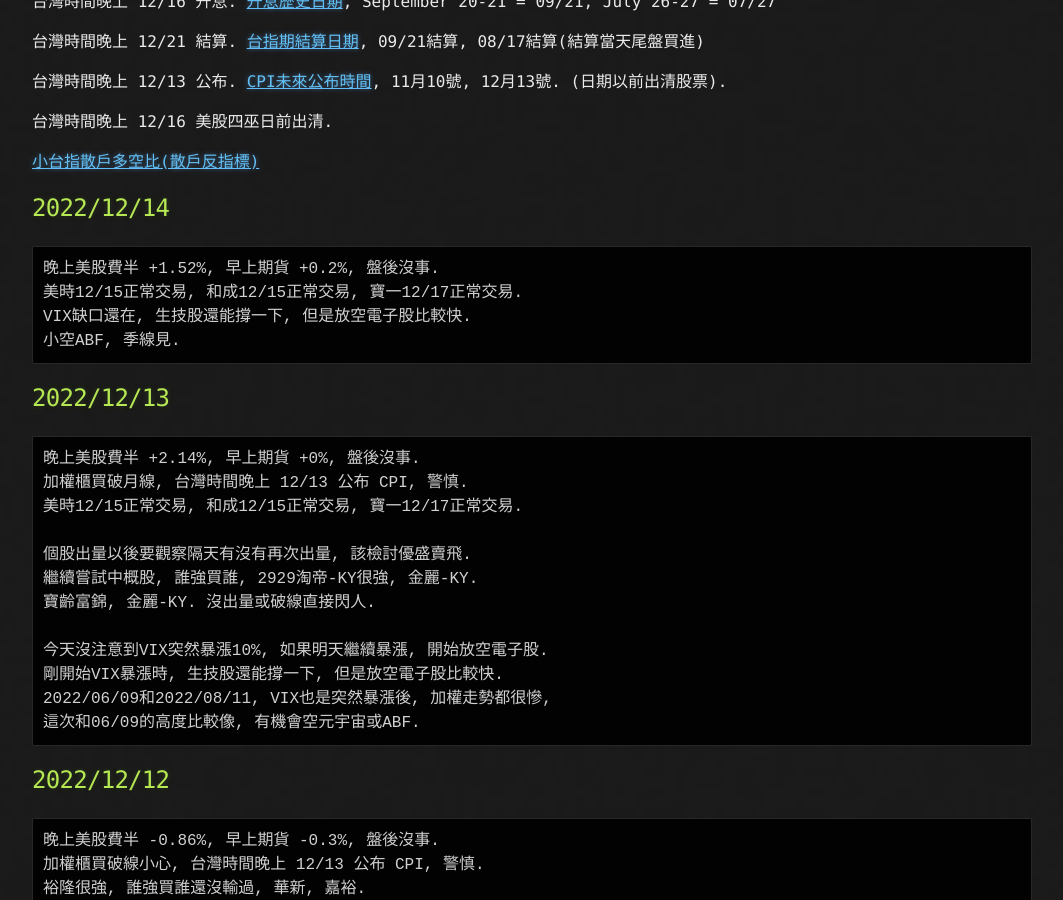
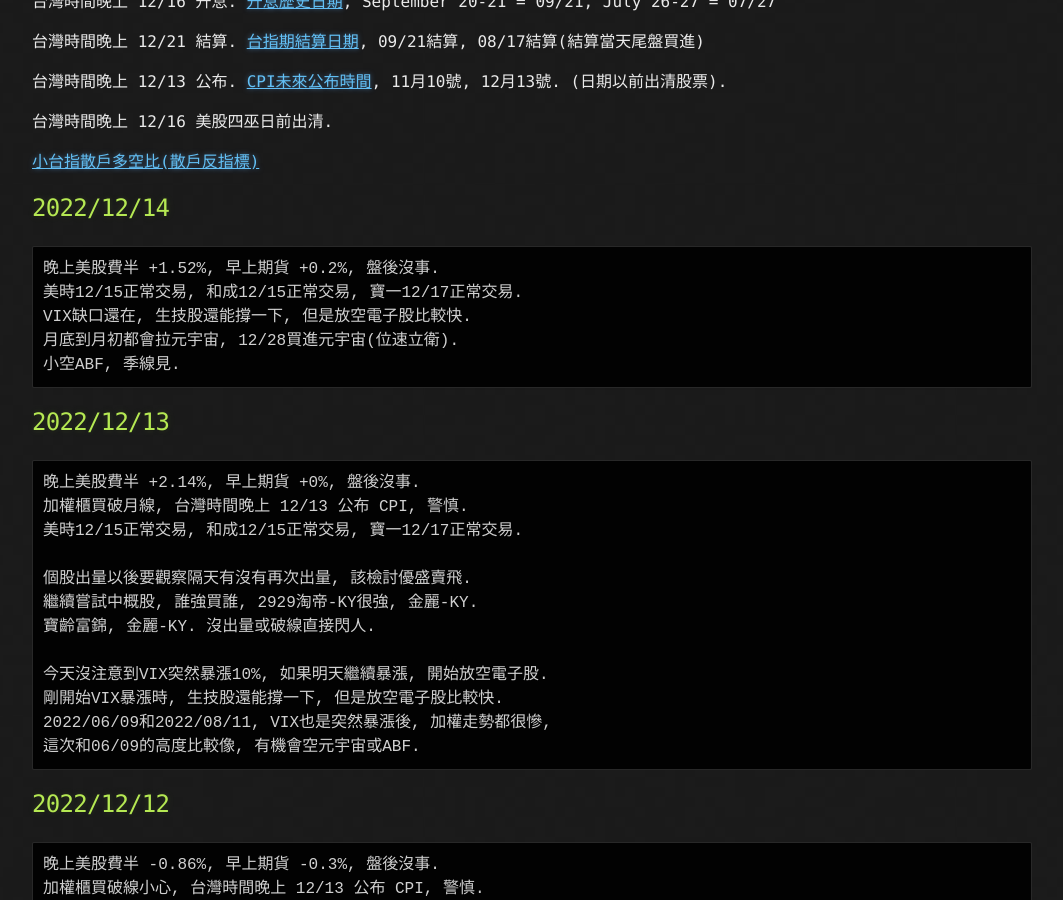
Before and after one commit to lepg5487/Stock_God, a Jekyll site: the page built from index.md, in a window 1280 px wide and 900 px high, scrolled down 348 px. Shown: the whole window, without its empty margins (108-1171 px from the left). Built offline with Jekyll 4.4.1, drawn with Linux system fonts in a browser that asks for light colours; our own code applies the rules of GitHub Pages for plain Markdown files.

Commit message:
Update index.md

````diff
--- a/index.md
+++ b/index.md
@@ -21,6 +21,7 @@ layout: testlayouts
 晚上美股費半 +1.52%, 早上期貨 +0.2%, 盤後沒事.
 美時12/15正常交易, 和成12/15正常交易, 寶一12/17正常交易.
 VIX缺口還在, 生技股還能撐一下, 但是放空電子股比較快.
+月底到月初都會拉元宇宙, 12/28買進元宇宙(位速立衛).
 小空ABF, 季線見.
 ```
 
````
